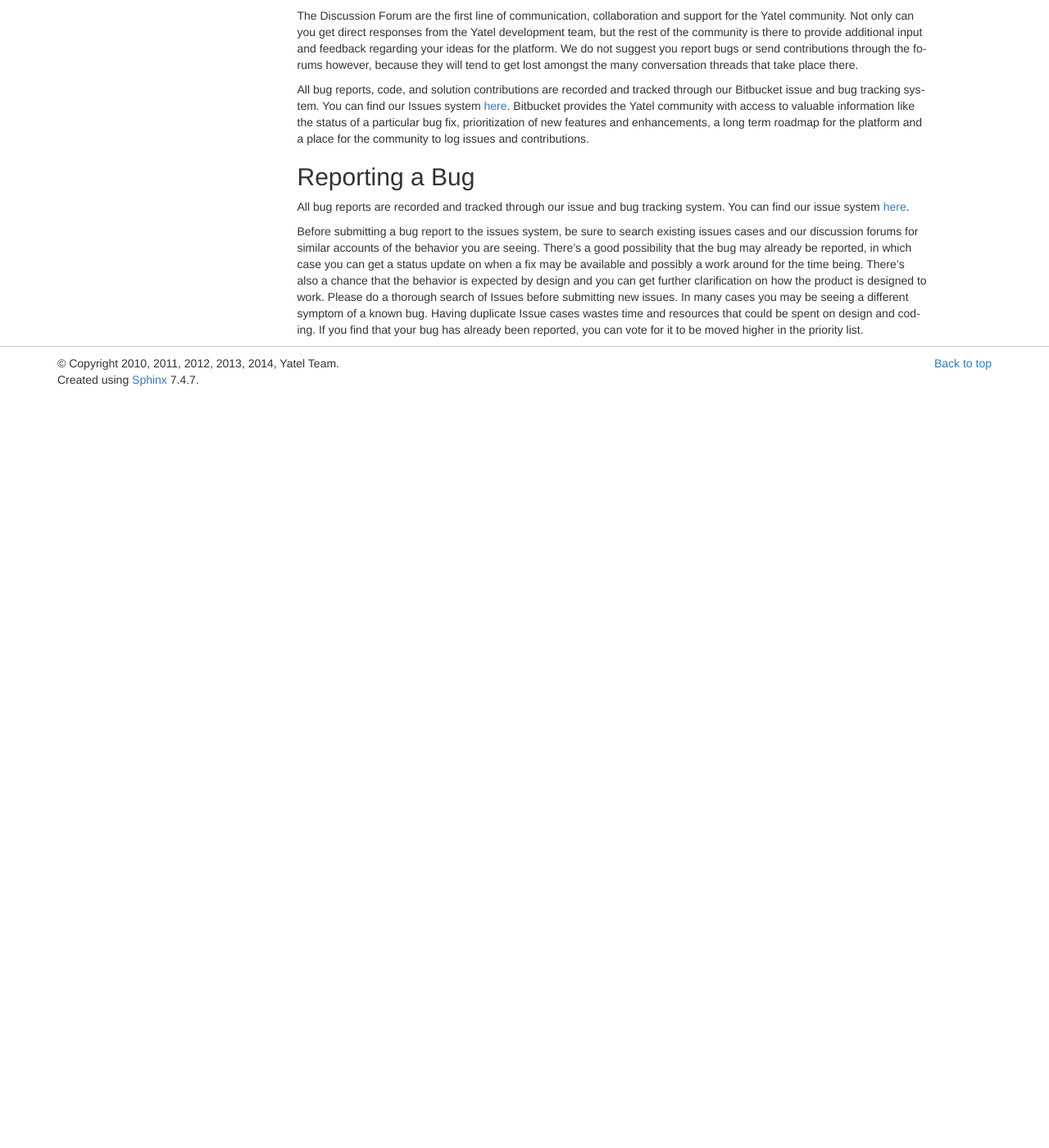
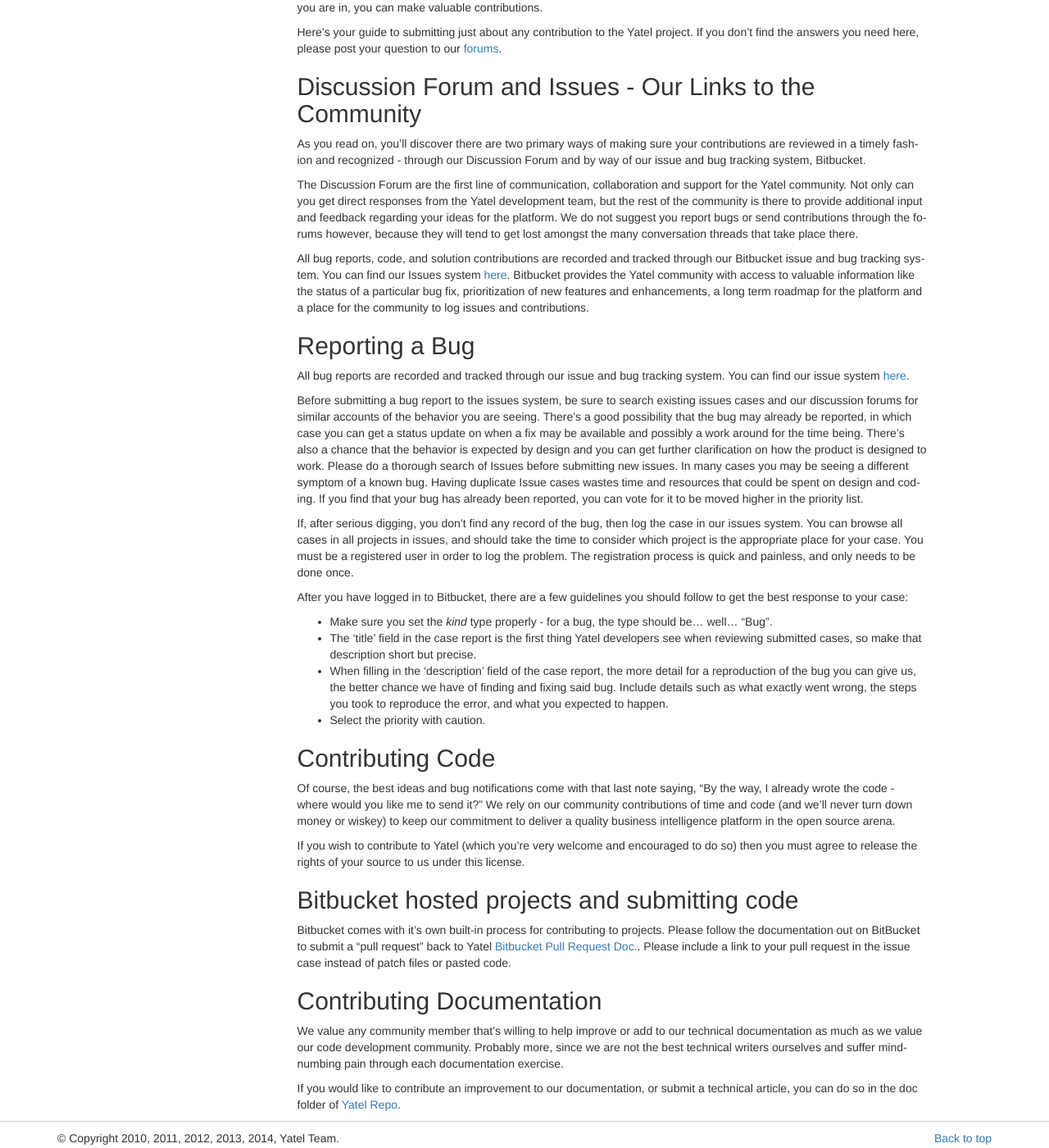
Before and after one commit to yatel-bi/webpage, a Sphinx documentation site: the page built from source/contribute.rst, in a window 1280 px wide and 1400 px high, scrolled down 442 px. Shown: the whole window at 82% size. Built offline with Sphinx 7.4.7, drawn with Linux system fonts in a browser that asks for light colours; before the commit the page ends 925 px from its top, so only the background shows below that; some of the changed text lies outside the part shown.

Commit message:
end documentation

```diff
--- a/source/_static/yatel.css
+++ b/source/_static/yatel.css
@@ -1,11 +1,6 @@
 body, html {
     background-color: #E2E5E2;
-    height: 100%
-}
 
-footer{
-    bottom: -50px;
-    position: absolute;
 }
 
 a, h1, h2, h3, h4, h5, h6 {
--- a/source/ack.rst
+++ b/source/ack.rst
@@ -13,4 +13,5 @@
 - Bootstrap (http://getbootstrap.com/)
 - Sphinx-Bootstrap (https://github.com/ryan-roemer/sphinx-bootstrap-theme)
 - Pentaho - How to Contribute (http://wiki.pentaho.com/display/COM/How+to+Contribute)
+- http://poi.apache.org/guidelines.html#Introduction
 - All the open source and Python Community in general
--- a/source/contribute.rst
+++ b/source/contribute.rst
@@ -2,6 +2,26 @@
 
 Contribute
 ==========
+
+.. _code:
+
+Yatel Repositories
+------------------
+
+- `Yatel Network OLAP Server Repo <https://bitbucket.org/yatel/yatel>`_ (mercurial)
+- `Yatel Webpage Repo <https://bitbucket.org/yatel/webpage>`_ (mercurial)
+
+
+.. _issues:
+
+Issues trakers
+--------------
+
+- `Yatel Network OLAP Server Issues <https://bitbucket.org/yatel/yatel/issues>`_
+- `Yatel Webpage Issues <https://bitbucket.org/yatel/webpage/issues>`_
+
+
+.. _how_to_contribute:
 
 How to Contribute
 -----------------
@@ -33,7 +53,7 @@
 
 All bug reports, code, and solution contributions are recorded and tracked
 through our Bitbucket issue and bug tracking system. You can find our
-Issues system `here <https://bitbucket.org/yatel/yatel/issues?status=new&status=open>`_.
+Issues system :ref:`here <issues>`.
 Bitbucket provides the Yatel community with access to valuable information
 like the status of a particular bug fix, prioritization of new features and
 enhancements, a long term roadmap for the platform and a place for the
@@ -44,7 +64,7 @@
 ---------------
 
 All bug reports are recorded and tracked through our issue and bug tracking
-system. You can find our issue  system `here <https://bitbucket.org/yatel/yatel/issues?status=new&status=open>`_.
+system. You can find our issue  system :ref:`here <issues>`.
 
 Before submitting a bug report to the issues system, be sure to search existing
 issues cases and our discussion forums for similar accounts of the behavior
@@ -57,3 +77,57 @@
 symptom of a known bug. Having duplicate Issue cases wastes time and resources
 that could be spent on design and coding. If you find that your bug has already
 been reported, you can vote for it to be moved higher in the priority list.
+
+If, after serious digging, you don't find any record of the bug, then log the
+case in our issues system. You can browse all cases in all projects in issues,
+and should take the time to consider which project is the appropriate place for
+your case. You must be a registered user in order to log the problem.
+The registration process is quick and painless, and only needs to be done once.
+
+After you have logged in to Bitbucket, there are a few guidelines you should
+follow to get the best response to your case:
+
+- Make sure you set the *kind* type properly - for a bug, the type should be... well... "Bug".
+- The 'title' field in the case report is the first thing Yatel
+  developers see when reviewing submitted cases, so make that description
+  short but precise.
+- When filling in the 'description' field of the case report, the more detail
+  for a reproduction of the bug you can give us, the better chance we have of
+  finding and fixing said bug. Include details such as what exactly went wrong,
+  the steps you took to reproduce the error, and what you expected to happen.
+- Select the priority with caution.
+
+
+Contributing Code
+-----------------
+
+Of course, the best ideas and bug notifications come with that last note
+saying, "By the way, I already wrote the code - where would you like me to
+send it?" We rely on our community contributions of time and code (and
+we'll never turn down money or wiskey) to keep our commitment to deliver a
+quality business intelligence platform in the open source arena.
+
+If you wish to contribute to Yatel (which you're very welcome and encouraged
+to do so) then you must agree to release the rights of your source to us under
+this license.
+
+
+Bitbucket hosted projects and submitting code
+---------------------------------------------
+
+Bitbucket comes with it's own built-in process for contributing to projects.
+Please follow the documentation out on BitBucket to submit a "pull request"
+back to Yatel `Bitbucket Pull Request Doc. <https://confluence.atlassian.com/display/BITBUCKET/Work+with+pull+requests>`_.
+Please include a link to your pull request in the issue case instead of patch files or pasted code.
+
+
+Contributing Documentation
+--------------------------
+
+We value any community member that's willing to help improve or add to our
+technical documentation as much as we value our code development community.
+Probably more, since we are not the best technical writers ourselves and suffer
+mind-numbing pain through each documentation exercise.
+
+If you would like to contribute an improvement to our documentation, or submit
+a technical article, you can do so in the doc folder of :ref:`Yatel Repo <code>`.
--- a/source/resources.rst
+++ b/source/resources.rst
@@ -26,7 +26,7 @@
 with open source community.
 
 As Yatel is also an open source project, do not forget to also satisfy
-:ref:`license <License>` conditions.
+:ref:`license <license>` conditions.
 
 
 Downloads
```
